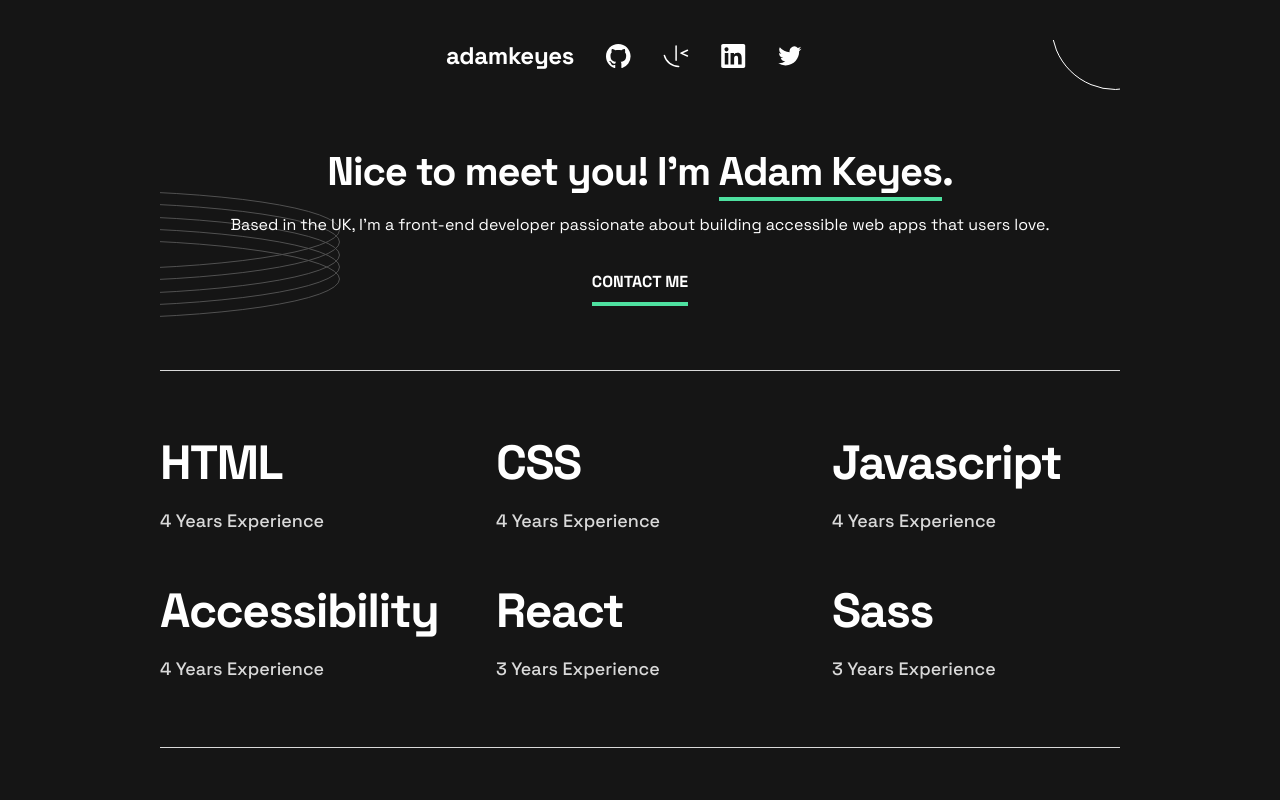
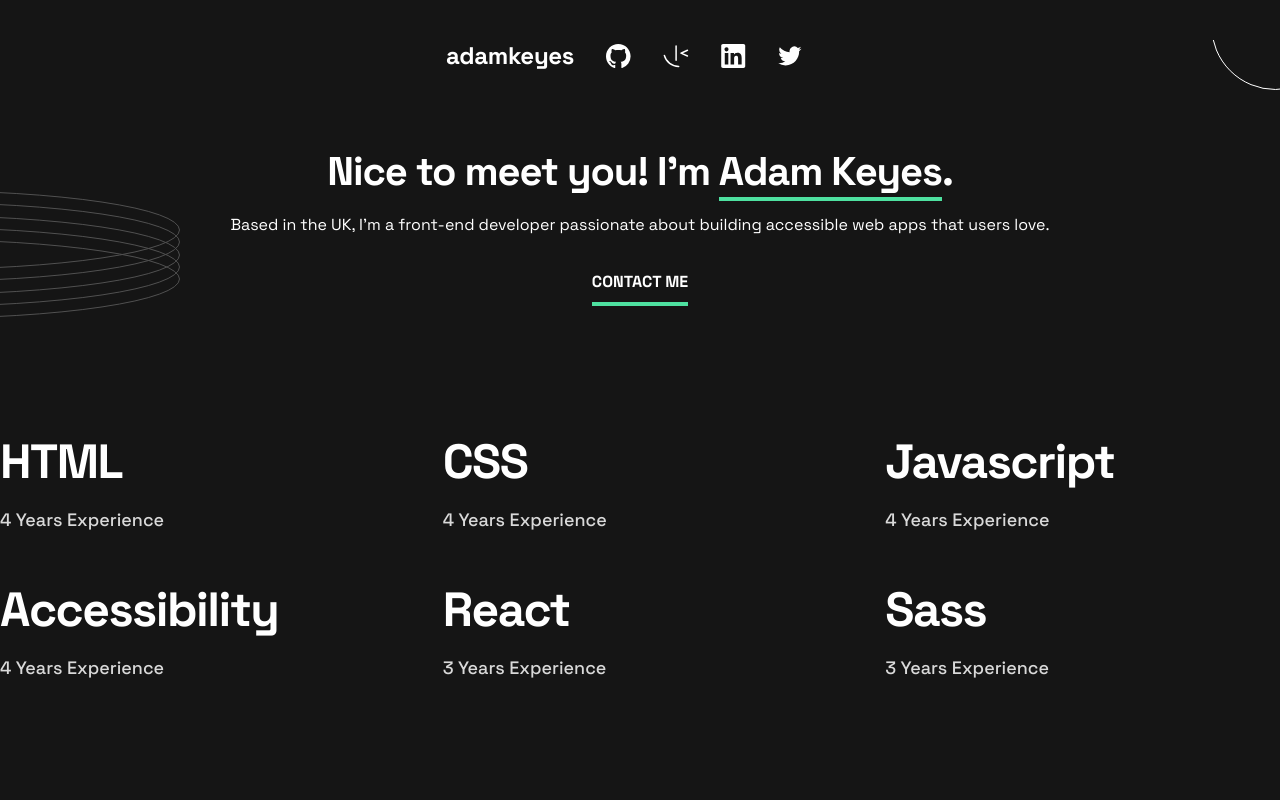
Before and after one commit to lastiwan89/single-page-dev-porfolio, a React (Vite) app: page / in a window 1280 px wide. Shown: the top 800 px of the page. Built offline with nearby package versions, Linux system fonts and the light colour scheme.

Commit message:
move divider to components

```diff
--- a/src/App.tsx
+++ b/src/App.tsx
@@ -6,15 +6,11 @@ import Skills from "./components/pages/Skills";
 
 export default function App() {
   return (
-    <main className="max-w-desktop mx-auto bg-black py-6 md:p-8 xl:px-40 xl:py-10">
+    <main className="max-w-desktop mx-auto bg-black py-6 xl:py-10">
       <Hero />
-      <div className="bg-med-white h-[1px] w-full"></div>
       <Skills />
-      <div className="bg-med-white h-[1px] w-full"></div>
       <Project />
-      <div className="bg-med-white h-[1px] w-full"></div>
       <Contact />
-      <div className="bg-med-white h-[1px] w-full"></div>
       <Footer />
     </main>
   );
```
